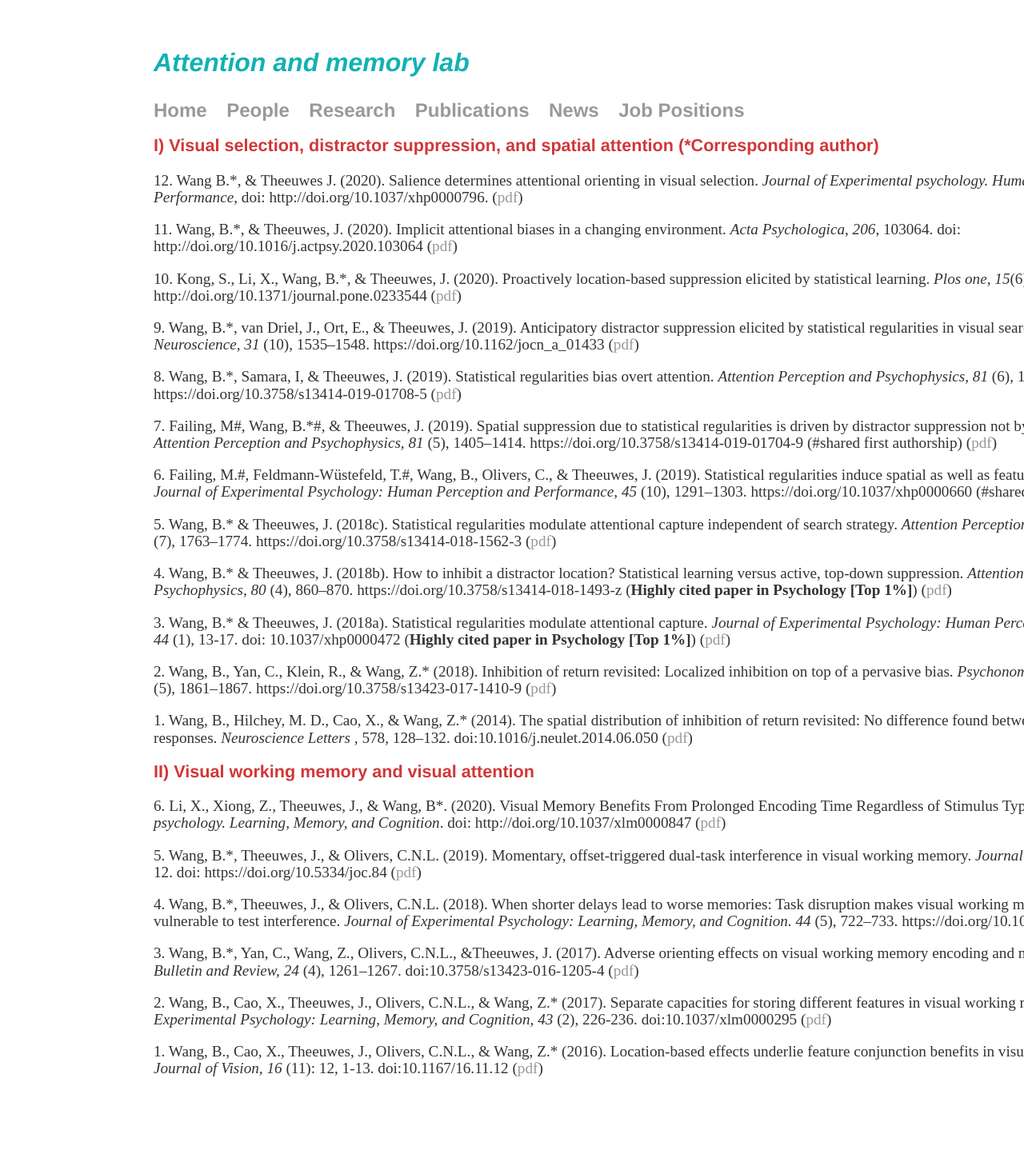
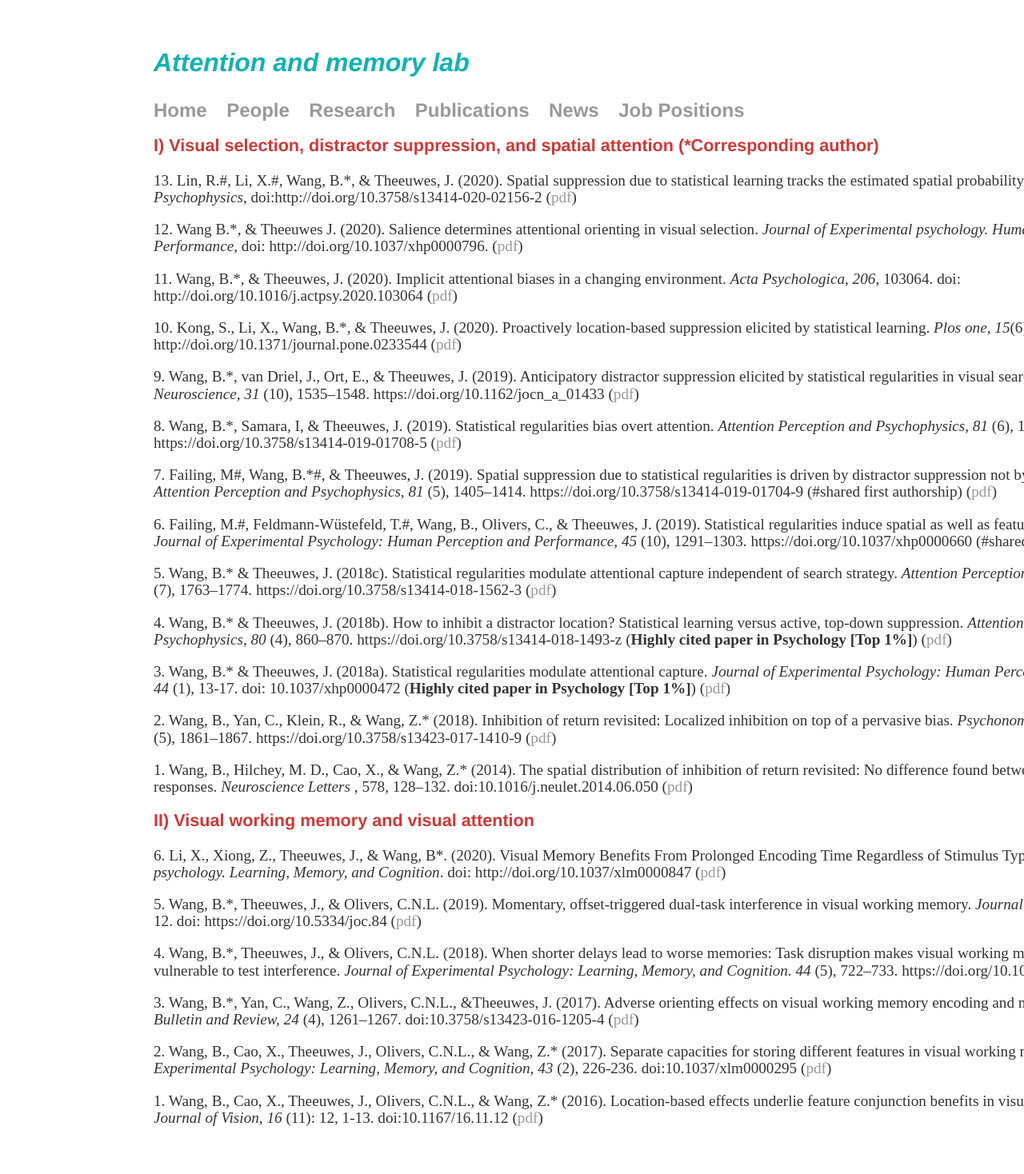
Before and after one commit to wangbenchi/wangbenchi.github.io, a Jekyll site: the page built from publications/index.html, in a window 1280 px wide. Shown: the whole page at 80% size. Built offline with Jekyll 4.4.1, drawn with Linux system fonts in a browser that asks for light colours; before the commit the page ends 1407 px from its top, so only the background shows below that.

Commit message:
change publication

```diff
--- a/publications/index.html
+++ b/publications/index.html
@@ -4,6 +4,7 @@ title: Publications
 ---
 <div class="blurb">
     <h2>I) Visual selection, distractor suppression, and spatial attention (*Corresponding author)</h2>
+	    <p>13. Lin, R.#, Li, X.#, Wang, B.*, & Theeuwes, J. (2020). Spatial suppression due to statistical learning tracks the estimated spatial probability. <em>Attention Perception & Psychophysics</em>, doi:http://doi.org/10.3758/s13414-020-02156-2 (<a href="http://xlx.zjnu.edu.cn/_upload/article/files/75/07/c169e30e446581ab88b92bcef4f2/71938d7c-9999-4081-8d26-e29c3617ea61.pdf">pdf</a>)
     	<p>12. Wang B.*, &amp; Theeuwes J. (2020). Salience determines attentional orienting in visual selection. <em>Journal of Experimental psychology. Human Perception and Performance</em>, doi: http://doi.org/10.1037/xhp0000796. (<a href="http://xlx.zjnu.edu.cn/_upload/article/files/a3/3e/1c62ff324813aef79978eed95c41/71d76848-50e7-45d8-8ff5-711fc6f624db.pdf">pdf</a>)
     	<p>11.         Wang, B.*, &amp; Theeuwes, J. (2020). Implicit attentional biases in a changing environment. <em>Acta Psychologica</em>, <em>206</em>, 103064. doi: http://doi.org/10.1016/j.actpsy.2020.103064 (<a href="http://xlx.zjnu.edu.cn/_upload/article/files/a5/3c/be355ced4e1c8d9e1cd4baf6d3bb/f680e749-a5ec-4aa9-93e7-ab7e7c3121d5.pdf">pdf</a>)
     	<p>10.         Kong, S., Li, X., Wang, B.*, &amp; Theeuwes, J. (2020). Proactively location-based suppression elicited by statistical learning. <em>Plos one</em>, <em>15</em>(6), e0233544. doi: http://doi.org/10.1371/journal.pone.0233544 (<a href="http://xlx.zjnu.edu.cn/_upload/article/files/a5/3c/be355ced4e1c8d9e1cd4baf6d3bb/a526de5c-5d00-4ba7-973d-4a29cff05e45.pdf">pdf</a>)
```
Also changed, not shown: 1 other file.
